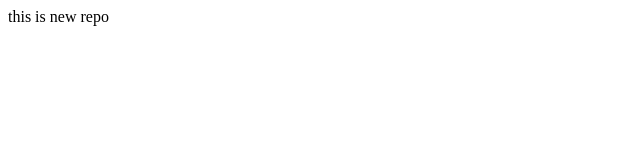
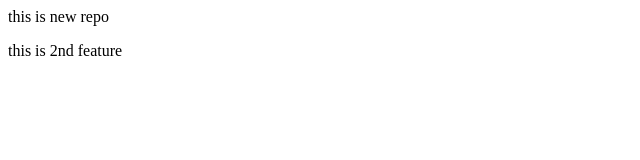
Before and after one commit to AbhinavTripathi0101/demo-repo, a plain HTML site: page index.html in a window 1280 px wide. Shown: the whole page, without its empty margins (0-640 px from the left). Drawn offline with Linux system fonts and the light colour scheme.

Commit message:
new html new code  file

```diff
--- a/index.html
+++ b/index.html
@@ -1 +1,2 @@
 <p> this is new repo</p>
+<P>this is 2nd feature</P>
```
